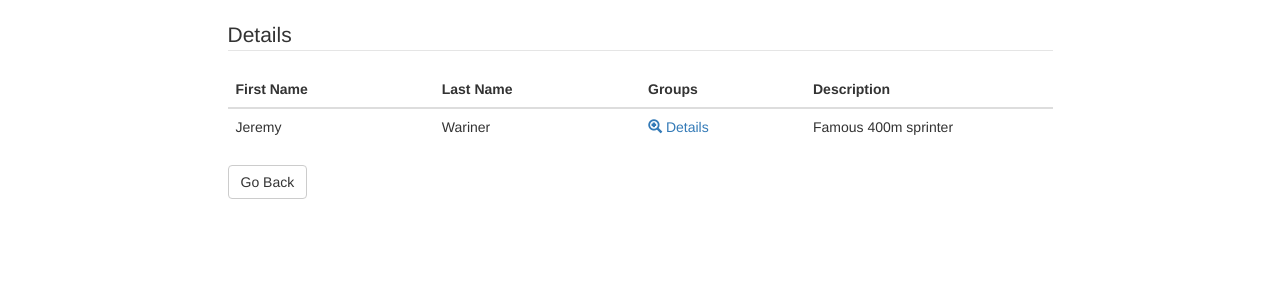
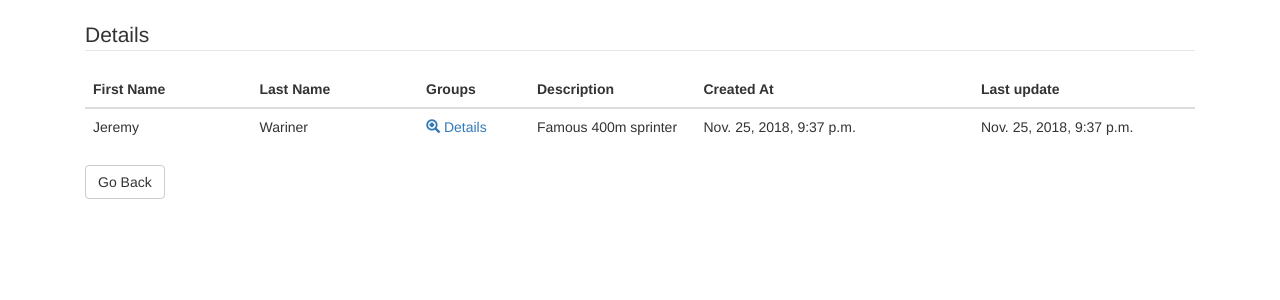
Before and after one commit to olechanastazja/contacts, a Django app: page /person/detail/2/ in a window 1280 px wide. Shown: the part 52-352 px from the top of the page. Run offline with Django 3.2, Linux system fonts and the light colour scheme; data comes from the database, SQL or seed files in the repository; some libraries are stand-ins or nearby versions.

Commit message:
Add created date and profile update form

```diff
--- a/people/models.py
+++ b/people/models.py
@@ -8,6 +8,8 @@ class Person(models.Model):
     first_name = models.CharField(max_length=100, null=False, blank=False)
     last_name = models.CharField(max_length=100, null=False, blank=False)
     description = models.TextField()
+    created_at = models.DateTimeField(auto_now_add=True)
+    updated_at = models.DateTimeField(auto_now=True)
     group = models.ManyToManyField(Group, related_name='group')
     user = models.ForeignKey(User, on_delete=models.CASCADE, blank=True, null=True)
 
--- a/people/templates/people/base.html
+++ b/people/templates/people/base.html
@@ -9,7 +9,7 @@
    <link href="https://maxcdn.bootstrapcdn.com/bootstrap/3.3.7/css/bootstrap.min.css" rel="stylesheet">
       <script crossorigin="anonymous" integrity="sha256-BbhdlvQf/xTY9gja0Dq3HiwQF8LaCRTXxZKRutelT44=" src="https://code.jquery.com/jquery-2.2.4.min.js"></script>
       <script crossorigin="anonymous" integrity="sha256-VazP97ZCwtekAsvgPBSUwPFKdrwD3unUfSGVYrahUqU=" src="https://code.jquery.com/ui/1.12.1/jquery-ui.min.js"></script>
-<script src="https://maxcdn.bootstrapcdn.com/bootstrap/3.3.7/js/bootstrap.min.js"></script>
+    <script src="https://maxcdn.bootstrapcdn.com/bootstrap/3.3.7/js/bootstrap.min.js"></script>
     <title></title>
   </head>
   <body>
--- a/people/templates/people/person_detail.html
+++ b/people/templates/people/person_detail.html
@@ -1,23 +1,27 @@
 {% extends 'people/base.html' %}
 
 {% block content %}
-    <div class="container" style="width: 75%">
+    <div class="container" style="width: 100%">
          <legend class="border-bottom mb-4">Details</legend>
 
         <table class="table table-dark">
 
             <thead class="thead-dark">
             <tr>
-                <th scope="col" style="width: 25%">First Name</th>
-                <th scope="col" style="width: 25%">Last Name</th>
-                <th scope="col" style="width: 20%">Groups</th>
-                <th scope="col" style="width: 30%">Description</th>
+                <th scope="col" style="width: 15%">First Name</th>
+                <th scope="col" style="width: 15%">Last Name</th>
+                <th scope="col" style="width: 10%">Groups</th>
+                <th scope="col" style="width: 15%">Description</th>
+                <th scope="col" style="width: 25%">Created At</th>
+                <th scope="col" style="width: 25%">Last update</th>
             </tr>
             <tr>
                 <td>{{ object.first_name }}</td>
                 <td>{{ object.last_name }}</td>
                 <td><a href="{% url 'people:person-groups' id=object.id %}"><span class="glyphicon glyphicon-zoom-in"></span> Details</a></td>
                 <td>{{ object.description }}</td>
+                <td>{{ object.created_at }}</td>
+                <td>{{ object.updated_at }}</td>
             </tr>
             </thead>
         </table>
--- a/user/urls.py
+++ b/user/urls.py
@@ -6,7 +6,6 @@ from .views import register, profile
 
 app_name = 'user'
 urlpatterns = [
-    path('bootstrap/', TemplateView.as_view(template_name='base.html')),
     path('register/', register, name="register_user"),
     path('login/', auth_views.LoginView.as_view(template_name="user/login.html"), name="login_user"),
     path('logout/', auth_views.LogoutView.as_view(template_name='user/logout.html'), name="logout_user"),
--- a/user/views.py
+++ b/user/views.py
@@ -30,8 +30,7 @@ def profile(request):
         if u_form.is_valid() and p_form.is_valid():
             u_form.save()
             p_form.save()
-            messages.success(request, f'Your account has been updated!')
-            return redirect('profile')
+            return redirect('user:profile')
     else:
         u_form = UserUpdateForm(instance=request.user)
         p_form = ProfileUpdateForm(instance=request.user.profile)
```
Also changed, not shown: user/templates/user/profile.html (+11 -1 lines), media/profile_pics/22092654_750822045102979_1212485051_o.jpg (deleted), people/migrations/0008_auto_20181124_1830.py (added).
